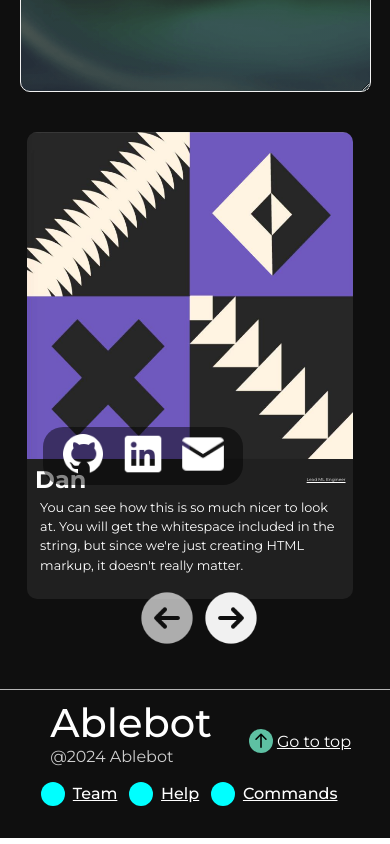
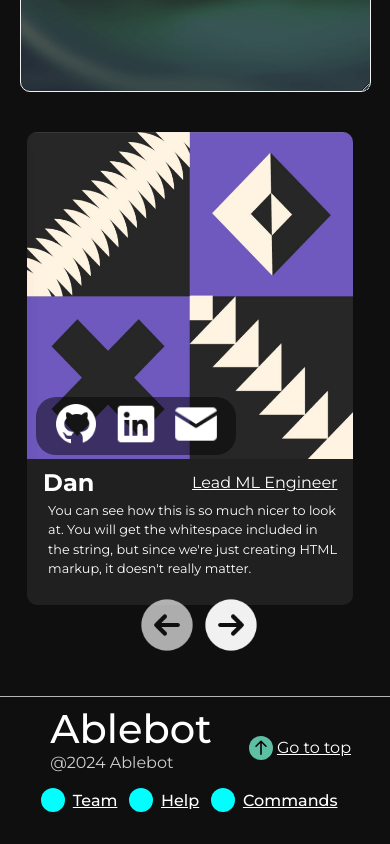
Before and after one commit to lpandccxr/Dbot-frontend, a React (Vite) app: page /team in a window 390 px wide. Shown: the part 540-1384 px from the top of the page. Built offline with nearby package versions, Linux system fonts and the light colour scheme.

Commit message:
some style adjust to mobile view

```diff
--- a/src/components/Hero/Hero.scss
+++ b/src/components/Hero/Hero.scss
@@ -101,6 +101,7 @@
         font-size: 1.5rem;
         line-height: 2rem;
         margin-bottom: 7rem;
+        text-shadow: 0px 3px 3px rgba(0, 0, 0, 0.5);
       }
     }
 
@@ -134,6 +135,7 @@
     @include mobile {
       font-size: 3rem;
       margin-bottom: 4rem;
+      text-shadow: 4px 3px 0 #7a7a7a;
     }
 
     & > span {
--- a/src/pages/Team/Team.jsx
+++ b/src/pages/Team/Team.jsx
@@ -56,7 +56,7 @@ export default function Team() {
     },
     {
       name: "Raven",
-      position: "Lead Front-end Developer",
+      position: "Lead Frontend Developer",
       avatar: raven,
       linkedin: "https://www.linkedin.com/in/raven-lei/",
       github: "https://github.com/lpandccxr",
--- a/src/pages/Team/Team.scss
+++ b/src/pages/Team/Team.scss
@@ -189,6 +189,10 @@
         line-height: 1.2rem;
       }
     }
+
+    @include mobile {
+      padding: 0.2rem 0.5rem;
+    }
   }
 
   &__position {
@@ -214,6 +218,10 @@
       font-size: min(1.5rem, 1.1vw);
       overflow-wrap: break-word;
       max-width: 13rem;
+
+      @include mobile {
+        font-size: 1rem;
+      }
     }
   }
 
@@ -261,5 +269,10 @@
         scale: 0.9;
       }
     }
+
+    @include mobile {
+      top: -210%;
+      left: -5%;
+    }
   }
 }
```
